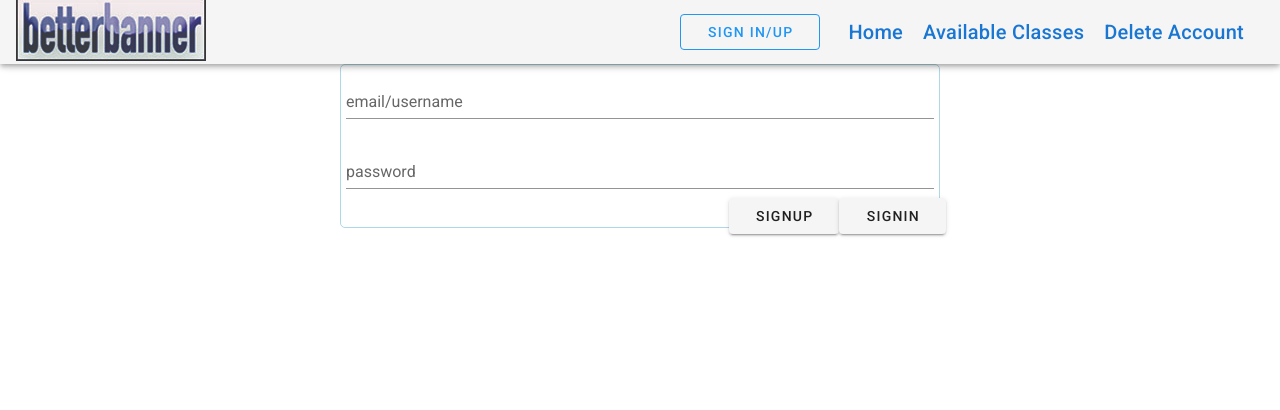
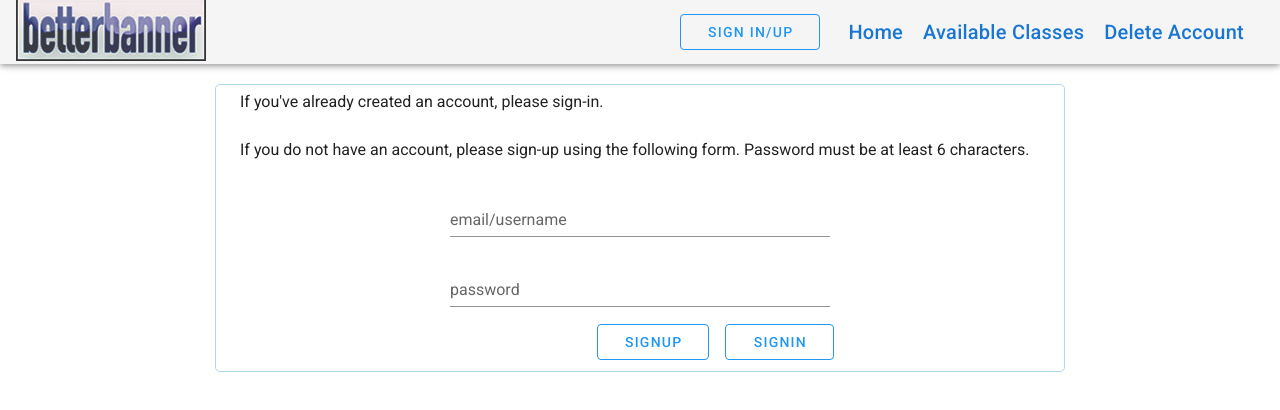
Before and after one commit to astevens8182/Betterbannerv1, a Vue app: page /login in a window 1280 px wide. Shown: the top 410 px of the page. Built offline with nearby package versions, Linux system fonts and the light colour scheme; no server answers.

Commit message:
Update Login.vue

```diff
--- a/src/components/Login.vue
+++ b/src/components/Login.vue
@@ -1,14 +1,22 @@
 <template>
-<div>
+<div id="content">
 
-<div id="content">
+  <div id="innerContentL">
+    <p>
+      If you've already created an account, please sign-in.<br><br>
+      If you do not have an account, please sign-up using the following form. Password must be at least 6 characters.
+    </p>
+  </div>
+
+  <div id="innerContentR">
   <v-text-field label="email/username" v-model="userEmail"></v-text-field>
   <v-text-field label="password" type="password" v-model="userPassword"></v-text-field>
     <v-row justify="end">
-    <v-btn @click="doSignup">SignUp</v-btn>
-    <v-btn @click="doSignin">SignIn</v-btn>
+      <v-btn class="ma-2" outlined color="blue" @click="doSignup">SignUp</v-btn>
+      <v-btn class="ma-2" outlined color="blue" @click="doSignin">SignIn</v-btn>
     </v-row>
   </div>
+
 </div>
 </template>
 
@@ -82,13 +90,41 @@ nav a {
 }
 
 #content {
+  /*
+  display: grid;
+  grid-template-rows: repeat(1, 1fr);
+  grid-template-columns: repeat(2, 1fr);
+  */
   text-align: left;
-  max-width: 600px;
+  max-width: 850px;
   margin-left: auto;
   margin-right: auto;
+  margin-top: 20px;
   padding: 5px;
   border: 1px solid lightblue;
   border-radius: 5px;
 }
 
+#innerContentR {
+  /*
+  grid-row-start: 1;
+  grid-column-start: 2;
+  */
+  max-width: 400px;
+  margin: auto;
+  padding: 10px;
+}
+
+#innerContentL {
+  /*
+  display: flex;
+  justify-content: center;
+  align-items: center;
+  grid-row-start: 1;
+  grid-column-start: 1;
+  */
+  max-width: 800px;
+  margin: auto;
+}
+
 </style>
```
Lines whose indentation alone changed are shown as unchanged.
